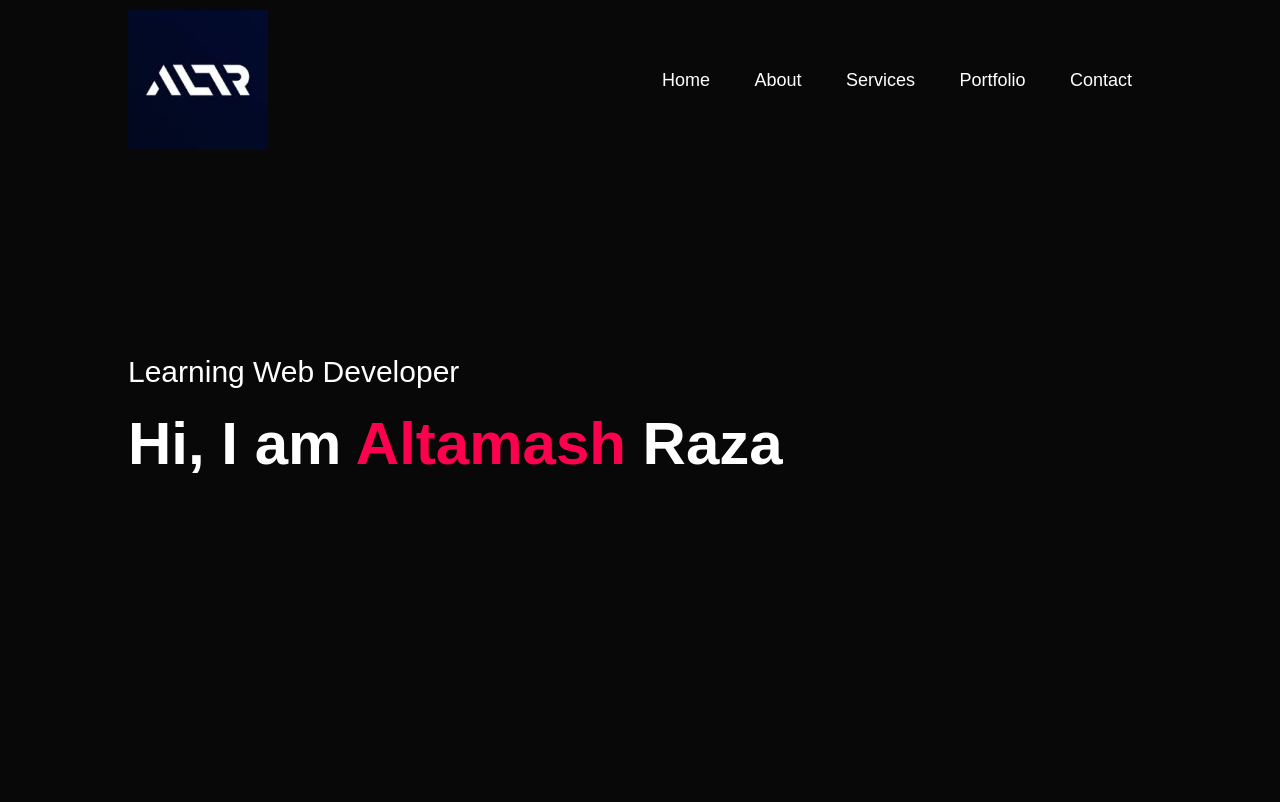
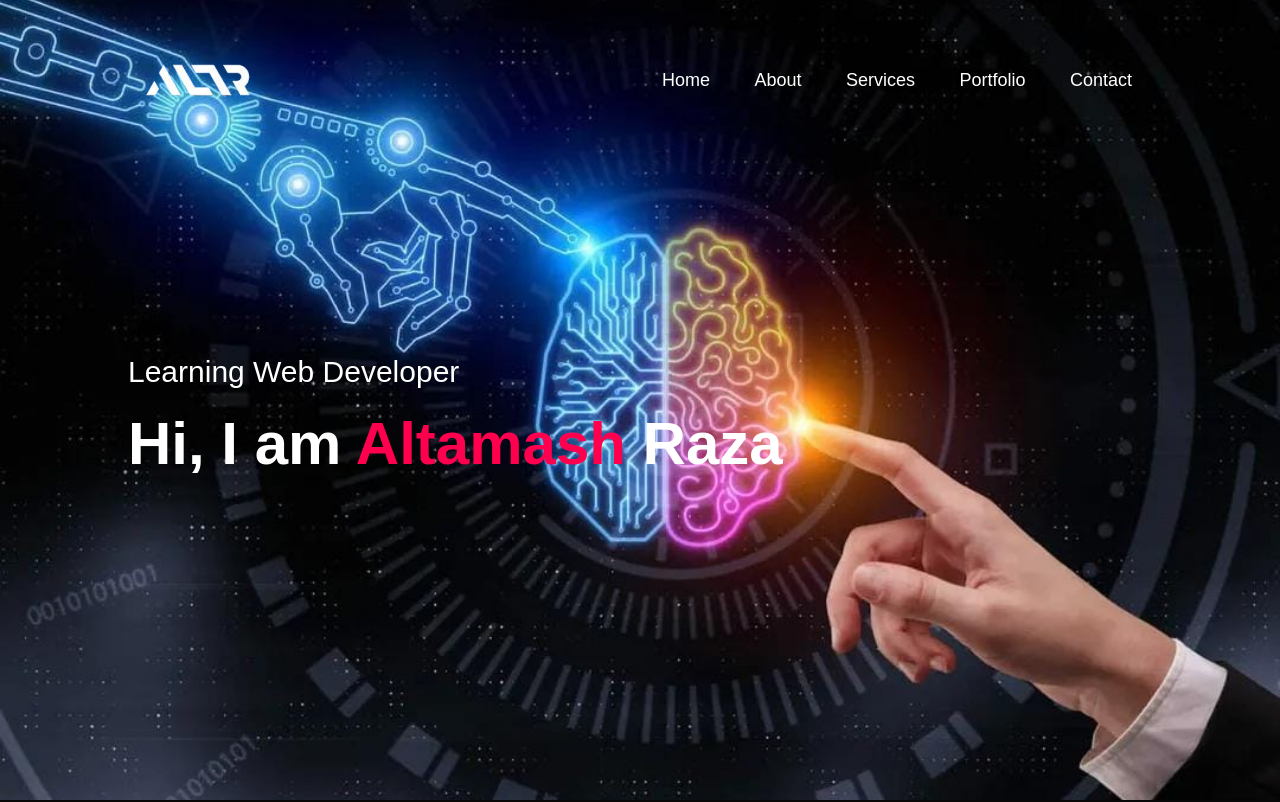
Before and after one commit to altamash78670/my-portfolio, a plain HTML site: page index.html in a window 1280 px wide. Shown: the top 802 px of the page. Drawn offline with Linux system fonts and the light colour scheme.

Commit message:
new features

```diff
--- a/index.html
+++ b/index.html
@@ -12,7 +12,7 @@
   <div id="header">
     <div class="container">
       <nav>
-        <img src="image/download.jpg" class="logo">
+        <img src="image/download-removebg-preview.png" class="logo">
         <ul id="sidemenu">
           <li><a href="#header">Home</a></li>
           <li><a href="#about">About</a></li>
--- a/style.css
+++ b/style.css
@@ -11,7 +11,7 @@ body {
 #header {
   width: 100%;
   height: 100vh;
-  background-image: url();
+  background-image: url(image/WhatsApp\ Image\ 2025-08-31\ at\ 2.37.53\ PM.jpeg);
   background-size: cover;
   background-position: center;
 }
```
Also changed, not shown: image/WhatsApp Image 2025-08-31 at 2.37.53 PM.jpeg (added), image/WhatsApp Image 2025-08-31 at 2.37.54 PM (1).jpeg (added), image/WhatsApp Image 2025-08-31 at 2.37.54 PM.jpeg (added), image/download-removebg-preview.png (added).
